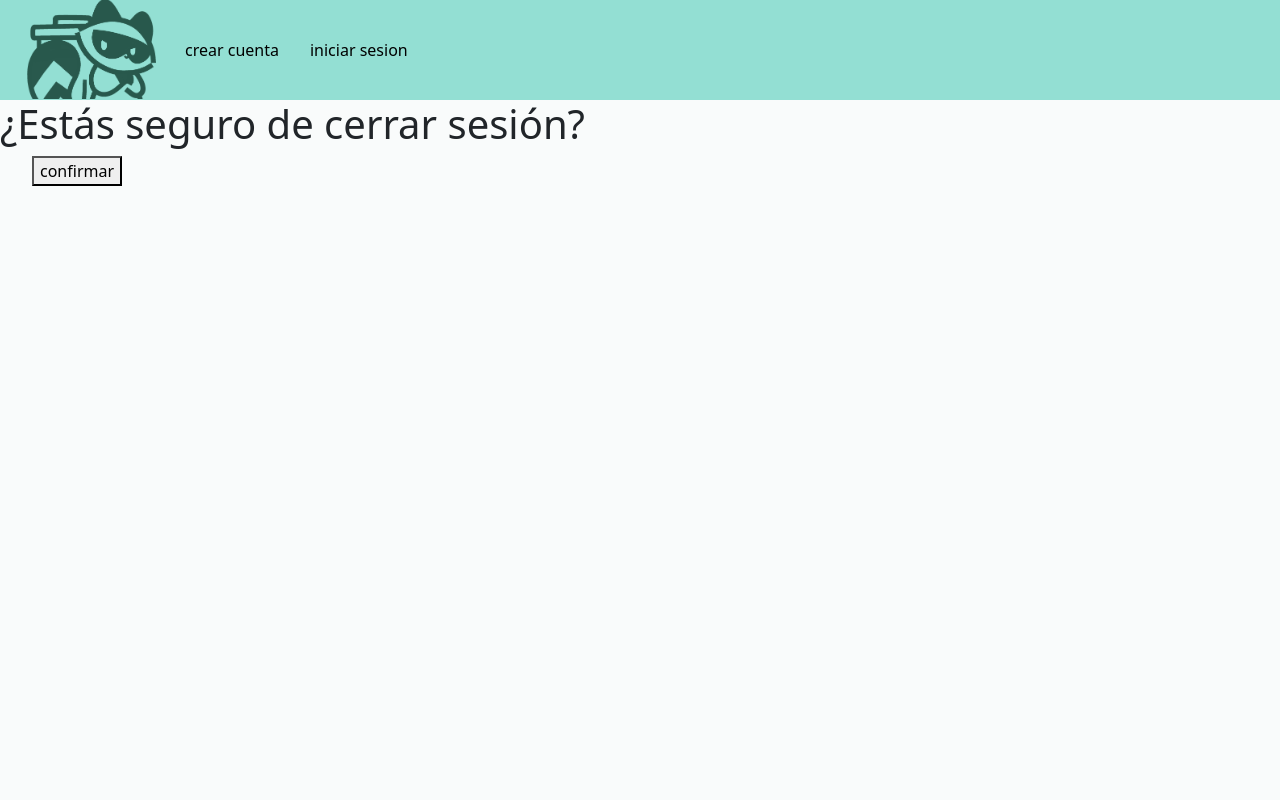
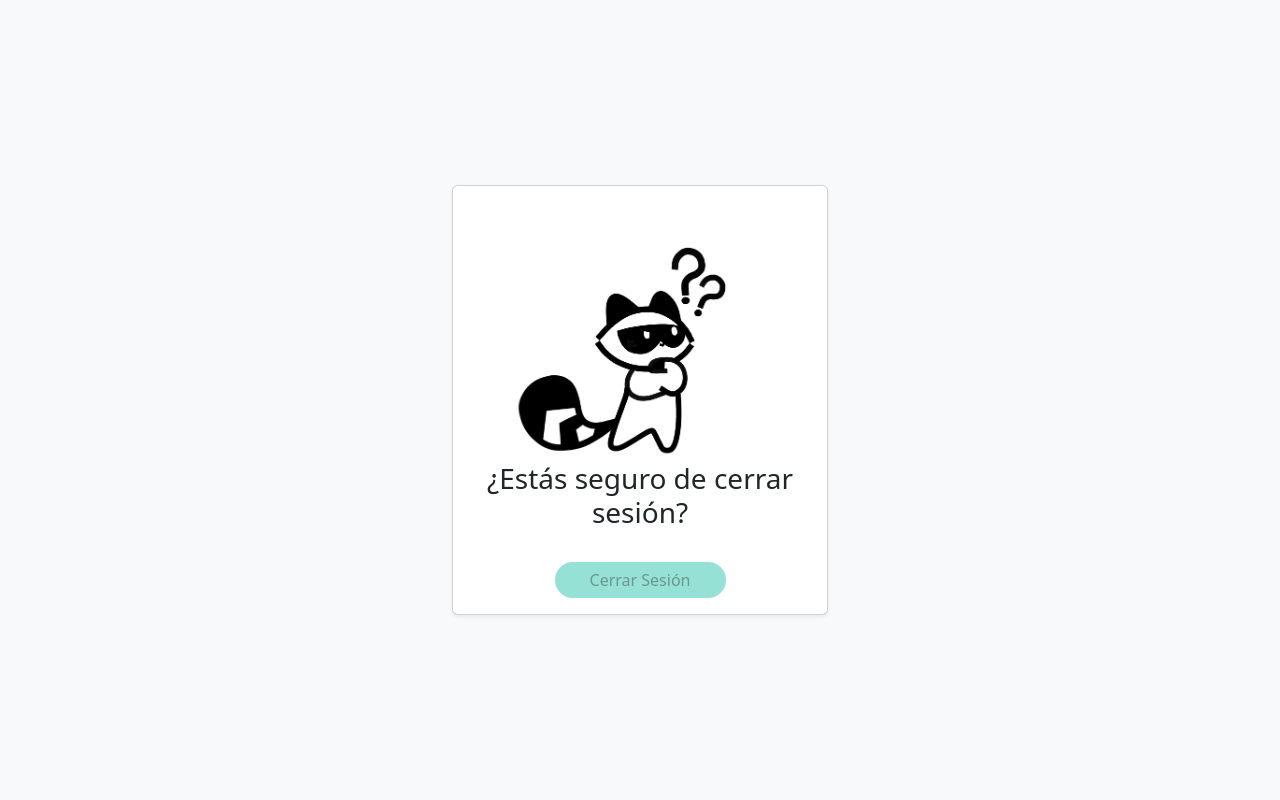
Before and after one commit to Juanan21/project-Bin2Bin, a Django app: page /logout/ in a window 1280 px wide. Run offline with Django 5.2, Linux system fonts and the light colour scheme; data comes from the database, SQL or seed files in the repository; both versions use the stored data as it was after the commit.

Commit message:
cerrar sesion y mas publis

```diff
--- a/user/templates/hola.html
+++ b/user/templates/hola.html
@@ -60,7 +60,7 @@ function closeNav() {
                         {% if request.path != "/publicar/" %}
                             {% if request.path != "/perfil/" %}
                                 <li class="nav-item">
-                                    <a href="/logout" class="btn btn-openpanel">cerrar sesion</a>
+                                    <a href="/logout" class="btn btn-openpanel">cerrar sesión</a>
                                 </li>
                                 <li class="nav-item">
                                     <a href="/publicar" class="btn btn-openpanel">publicar</a>
@@ -77,7 +77,7 @@ function closeNav() {
                                 </li>
                             {% else %}
                                 <li class="nav-item">
-                                    <a href="/logout" class="nav-link active">cerrar sesion</a>
+                                    <a href="/logout" class="nav-link active">cerrar sesión</a>
                                 </li>
                                 <li class="nav-item">
                                     <a href="/publicar" class="nav-link active">publicar</a>
@@ -86,7 +86,7 @@ function closeNav() {
                         {% else %}
                             {% if request.path != "/perfil/" %}
                                 <li class="nav-item">
-                                    <a href="/logout" class="nav-link active">cerrar sesion</a>
+                                    <a href="/logout" class="nav-link active">cerrar sesión</a>
                                 </li>
                                 <li class="nav-item">
                                     <a href="/perfil" class="nav-link active d-flex align-items-center">
@@ -100,7 +100,7 @@ function closeNav() {
                                 </li>
                             {% else %}
                                 <li class="nav-item">
-                                    <a href="/logout" class="nav-link active">cerrar sesion</a>
+                                    <a href="/logout" class="nav-link active">cerrar sesión</a>
                                 </li>
                             {% endif %}
                         {% endif %}
@@ -118,7 +118,7 @@ function closeNav() {
                             <form action="/signin/">
                                 {% csrf_token %}
                                 <button class="nav-link active">
-                                    iniciar sesion
+                                    iniciar sesión
                                 </button>
                             </form>
                         </li>
--- a/user/templates/logout.html
+++ b/user/templates/logout.html
@@ -1,22 +1,48 @@
-{% extends 'hola.html' %}
+<!DOCTYPE html>
+{% load static %}
+<html lang="en">
+<head>
+    <meta charset="UTF-8">
+    <meta name="viewport" content="width=device-width, initial-scale=1.0">
+    <link rel="icon" href="{% static '/img/Bin2Bin.png' %}" type="image/x-icon">
+    <title>Bin2Bin</title>
+    <link href="https://cdn.jsdelivr.net/npm/bootstrap@5.3.8/dist/css/bootstrap.min.css" rel="stylesheet"
+        integrity="sha384-sRIl4kxILFvY47J16cr9ZwB07vP4J8+LH7qKQnuqkuIAvNWLzeN8tE5YBujZqJLB" crossorigin="anonymous">
+    <link rel="stylesheet" href="{% static 'signin.css' %}">
+    </head>
+<body class="bg-light d-flex align-items-center justify-content-center" style="height: 100vh;">
+    <div class="container" style="max-width: 400px;">
+        <div class="card shadow-sm">
+             <div class="card-body">
+                <img src="/static/img/logout.png" alt="Logo" class="img-fluid mx-auto d-block w-75" style="width: 100px; height: auto;">
 
-<nav>
-    <ul>
-        <li>
-           <a href="/">inicio</a>
-        </li>
-    </ul>
-</nav>
+                <h3 class="text-center mb-4">¿Estás seguro de cerrar sesión?</h3>
+                <form action="/" method="POST">
+                    {% csrf_token %}
+                    <button class="btn btn-success mt-2 offset-md-3 w-50 rounded-pill">Cerrar Sesión</button>
+                </form>
+            </div>
+        </div>
+    </div>
+    <script src="https://cdn.jsdelivr.net/npm/bootstrap@5.3.8/dist/js/bootstrap.bundle.min.js"
+        integrity="sha384-FKyoEForCGlyvwx9Hj09JcYn3nv7wiPVlz7YYwJrWVcXK/BmnVDxM+D2scQbITxI"
+        crossorigin="anonymous"></script>
 
-{% block content %}
-<h1>¿Estás seguro de cerrar sesión?</h1>
-<ul>
-    <form action="/" method="POST">
-        {% csrf_token %}
-        <button>
-            confirmar
-        </button>
+    <script>
+        (() => {
+        'use strict'
+        const forms = document.querySelectorAll('.needs-validation')
 
-    </form>
-</ul>
-{% endblock %}
+        Array.from(forms).forEach(form => {
+            form.addEventListener('submit', event => {
+            if (!form.checkValidity()) {
+                event.preventDefault()
+                event.stopPropagation()
+            }
+            form.classList.add('was-validated')
+            }, false)
+        })
+        })()
+    </script>
+    </body>
+</html>
```
Also changed, not shown: db.sqlite3, media/imagenes/20251116_210157.jpg (added), media/imagenes/20251116_210205.jpg (added), media/imagenes/20251116_211732.jpg (added), media/imagenes/20251116_211742.jpg (added), media/imagenes/20251116_211755.jpg (added), media/imagenes/20251116_212149.jpg (added), media/imagenes/20251116_212154.jpg (added), media/imagenes/20251116_212210.jpg (added), media/imagenes/D_NQ_NP_2X_674876-MLC89303388895_082025-F.webp (added), media/imagenes/D_NQ_NP_2X_701522-MLC93854970287_092025-F.webp (added), media/imagenes/D_NQ_NP_2X_945661-MLC88944552570_082025-F.webp (added), media/imagenes/IMG-20251116-WA0020.jpg (added), media/imagenes/IMG-20251116-WA0021.jpg (added), 2 more files.
